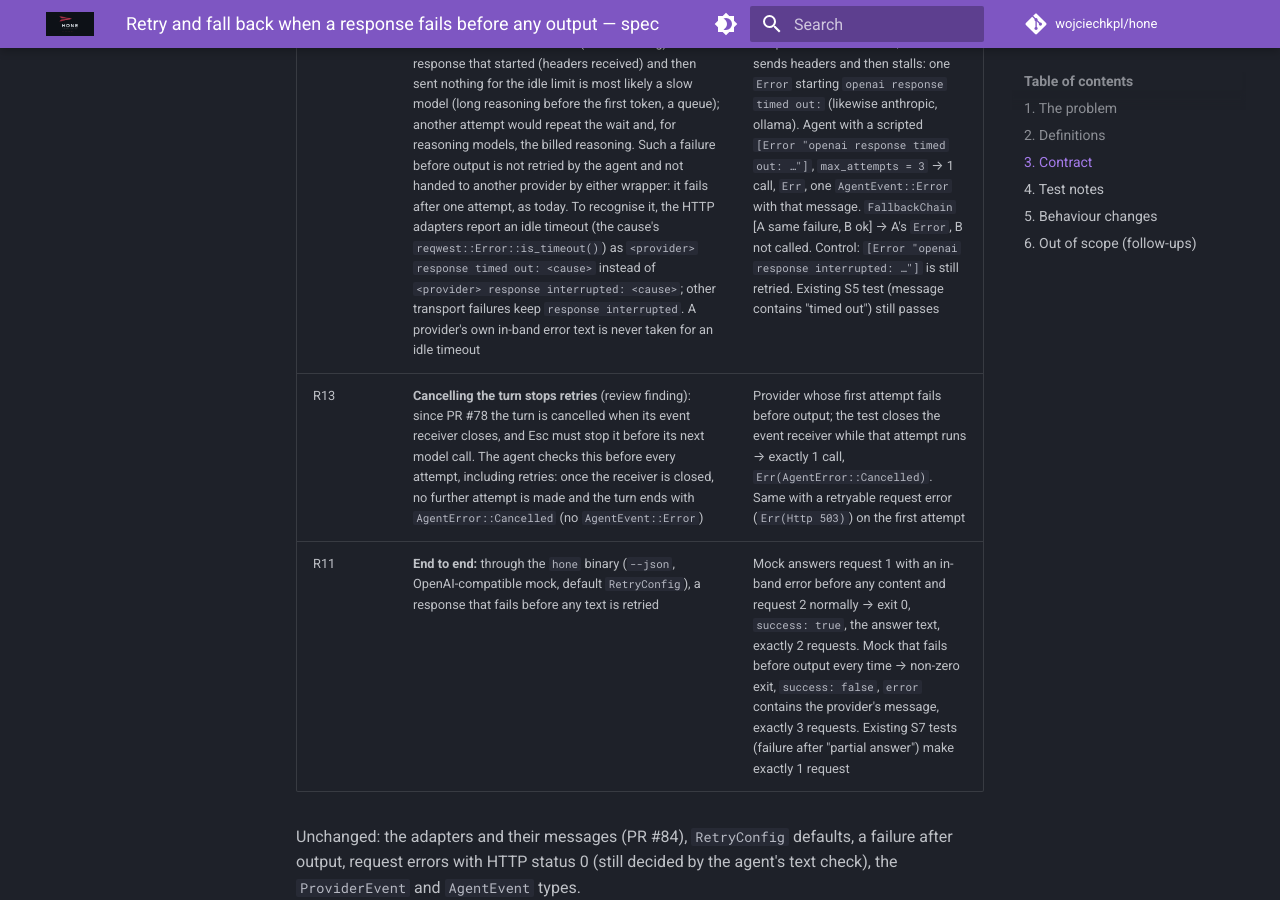
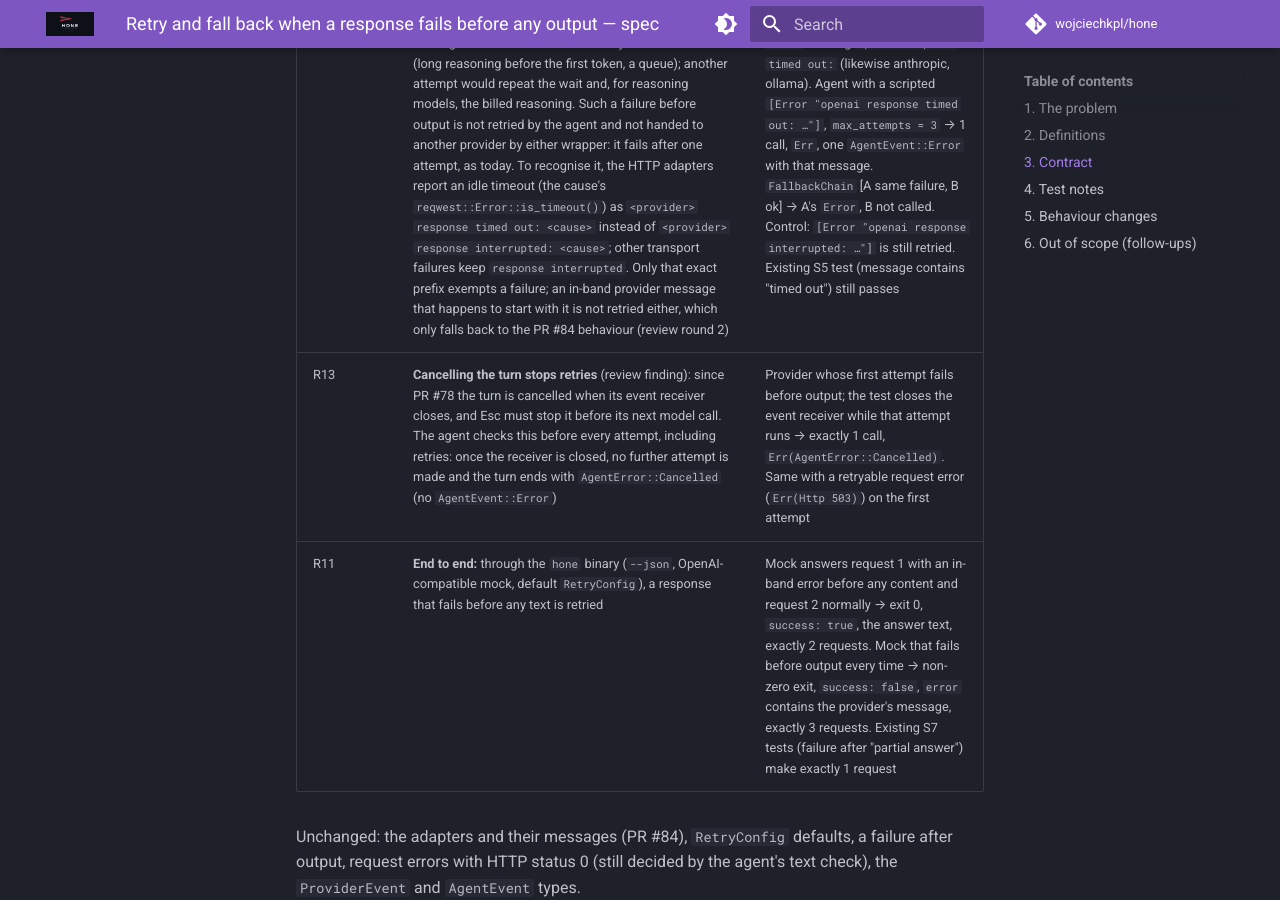
Before and after one commit to wojciechkpl/hone, an MkDocs documentation site: the page built from docs/plans/stream-retry-fallback-spec.md, in a window 1280 px wide and 900 px high, scrolled down 3615 px. Built offline with MkDocs 1.6.1 and Material for MkDocs 9.7.7, drawn with Linux system fonts in a browser that asks for light colours; comment, search, counter and statistics services are not loaded.

Commit message:
docs(changelog): failures before any output are retried and fall back
Also clarify in the spec that an in-band message copying the idle-timeout
prefix is not retried either (review round 2).

```diff
--- a/docs/plans/stream-retry-fallback-spec.md
+++ b/docs/plans/stream-retry-fallback-spec.md
@@ -67,7 +67,7 @@
 | R8 | **`FallbackChain`** moves to the next member when a member (a) reports `Unavailable` health (as now), (b) fails the request with an `is_transient()` error (before: only `RateLimit`), or (c) has `runs_own_tools() == false` and its stream fails before output. A non-transient request error is returned at once (as now). Each member is tried at most once per call. `Usage` from a failed member is passed on ahead of the next member's events. When every member fails, the chain reports the last member's failure the way that member reported it: a request error as that `Err`, a stream failure as a stream with that member's events up to and including its `Error`, preceded by the `Usage` of earlier members | [A `[Error]`, B `[Token, Done]`] → caller sees B's events, A and B called once. [A `Err(Http 503)`, B ok] → B. [A `Err(Http 400)`, B] → `Err(400)`, B not called. [A `[Usage, Error]`, B `[Token, Done]`] → `[Usage, Token, Done]`. All fail before output → the last member's `Error` message in the stream. [A `[Token, Error]`, B] → A's events, B not called |
 | R9 | **`TierFallbackProvider`** treats the primary and each candidate the same way as R8 (a failure before output is transient and uses a hop; `Usage` carried forward; last failure reported as that provider reported it) and uses `ProviderError::is_transient()` instead of its private check (this adds `Timeout` and `Stream`). `max_hops` and candidate order are unchanged | Primary `[Error]`, candidate `[Token "fallback-ok", Done]` → candidate's answer. Primary `Err(Timeout)` → candidate tried. Primary and every candidate fail before output, `max_hops = 1` → 2 calls, last `Error` in the stream |
 | R10 | **One classification for request errors:** `ProviderError::is_transient()` as defined in §2. The agent retries a request error when `is_transient()` is `true` **or** the existing text check `is_transient_error` matches (kept, so nothing retried today stops being retried); this newly retries HTTP 500, 504 and 529 | Table test of `is_transient()` for every variant and the status boundaries (0, 400, 428, 429, 499, 500, 529, 599). Agent: `Err(Http 529 "Overloaded")` then success → 2 calls, `Ok`. `Err(Http 400)` → 1 call |
-| R12 | **An idle timeout is not retried** (review finding): a response that started (headers received) and then sent nothing for the idle limit is most likely a slow model (long reasoning before the first token, a queue); another attempt would repeat the wait and, for reasoning models, the billed reasoning. Such a failure before output is not retried by the agent and not handed to another provider by either wrapper: it fails after one attempt, as today. To recognise it, the HTTP adapters report an idle timeout (the cause's `reqwest::Error::is_timeout()`) as `<provider> response timed out: <cause>` instead of `<provider> response interrupted: <cause>`; other transport failures keep `response interrupted`. A provider's own in-band error text is never taken for an idle timeout | Adapter with idle limit 1 s, server sends headers and then stalls: one `Error` starting `openai response timed out:` (likewise anthropic, ollama). Agent with a scripted `[Error "openai response timed out: …"]`, `max_attempts = 3` → 1 call, `Err`, one `AgentEvent::Error` with that message. `FallbackChain` [A same failure, B ok] → A's `Error`, B not called. Control: `[Error "openai response interrupted: …"]` is still retried. Existing S5 test (message contains "timed out") still passes |
+| R12 | **An idle timeout is not retried** (review finding): a response that started (headers received) and then sent nothing for the idle limit is most likely a slow model (long reasoning before the first token, a queue); another attempt would repeat the wait and, for reasoning models, the billed reasoning. Such a failure before output is not retried by the agent and not handed to another provider by either wrapper: it fails after one attempt, as today. To recognise it, the HTTP adapters report an idle timeout (the cause's `reqwest::Error::is_timeout()`) as `<provider> response timed out: <cause>` instead of `<provider> response interrupted: <cause>`; other transport failures keep `response interrupted`. Only that exact prefix exempts a failure; an in-band provider message that happens to start with it is not retried either, which only falls back to the PR #84 behaviour (review round 2) | Adapter with idle limit 1 s, server sends headers and then stalls: one `Error` starting `openai response timed out:` (likewise anthropic, ollama). Agent with a scripted `[Error "openai response timed out: …"]`, `max_attempts = 3` → 1 call, `Err`, one `AgentEvent::Error` with that message. `FallbackChain` [A same failure, B ok] → A's `Error`, B not called. Control: `[Error "openai response interrupted: …"]` is still retried. Existing S5 test (message contains "timed out") still passes |
 | R13 | **Cancelling the turn stops retries** (review finding): since PR #78 the turn is cancelled when its event receiver closes, and Esc must stop it before its next model call. The agent checks this before every attempt, including retries: once the receiver is closed, no further attempt is made and the turn ends with `AgentError::Cancelled` (no `AgentEvent::Error`) | Provider whose first attempt fails before output; the test closes the event receiver while that attempt runs → exactly 1 call, `Err(AgentError::Cancelled)`. Same with a retryable request error (`Err(Http 503)`) on the first attempt |
 | R11 | **End to end:** through the `hone` binary (`--json`, OpenAI-compatible mock, default `RetryConfig`), a response that fails before any text is retried | Mock answers request 1 with an in-band error before any content and request 2 normally → exit 0, `success: true`, the answer text, exactly 2 requests. Mock that fails before output every time → non-zero exit, `success: false`, `error` contains the provider's message, exactly 3 requests. Existing S7 tests (failure after "partial answer") make exactly 1 request |
 
```
Also changed, not shown: CHANGELOG.md (+16 -0 lines).
